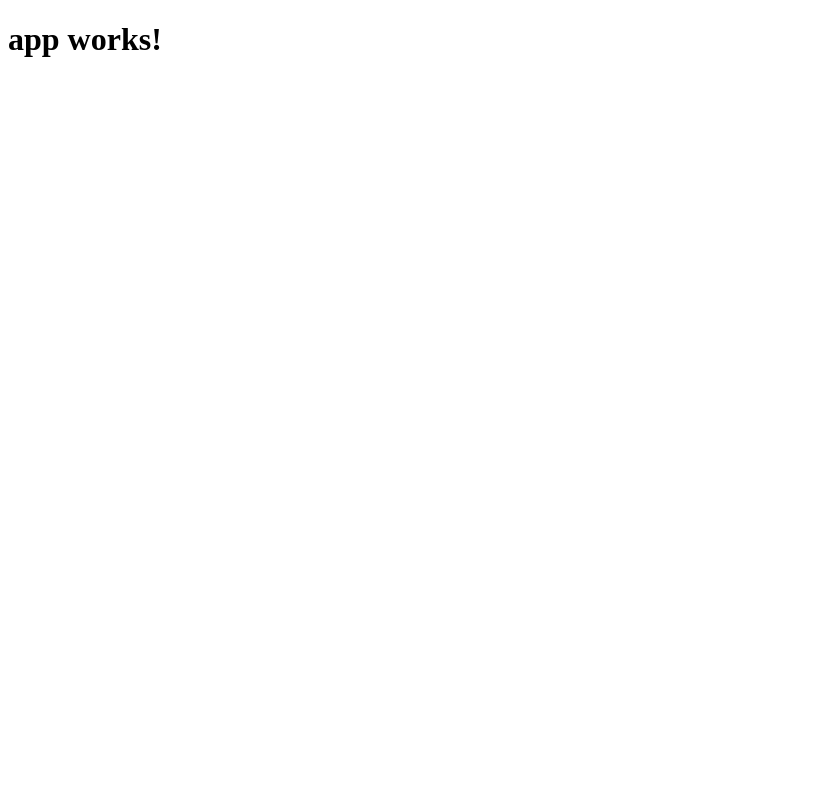
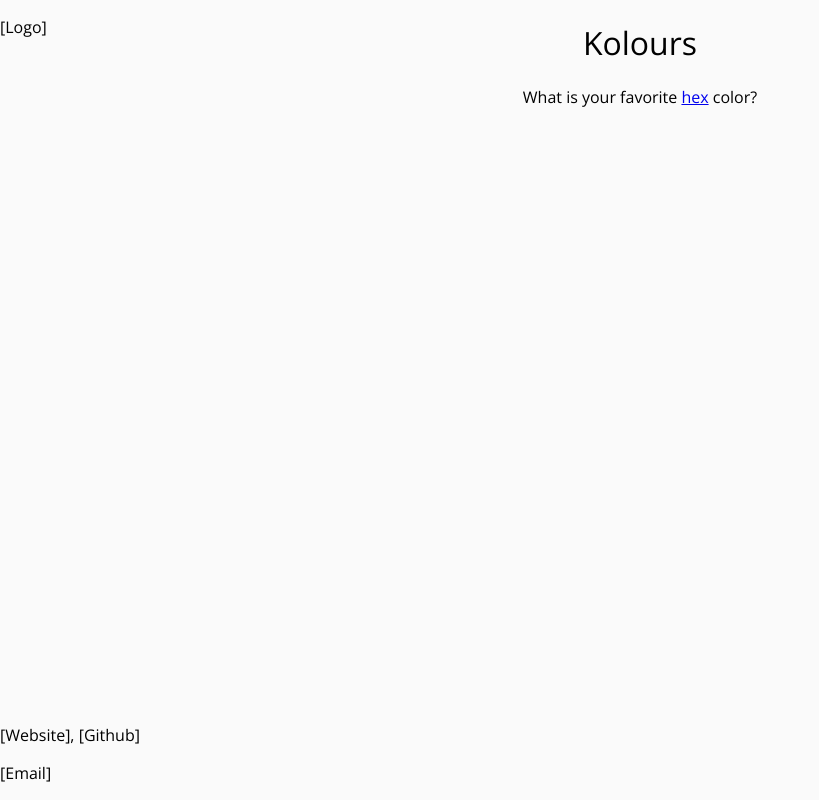
Before and after one commit to bjoberg/kolours, an Angular app: page / in a window 1280 px wide. Shown: the whole page, without its empty margins (0-819 px from the left). Built offline with nearby package versions, Linux system fonts and the light colour scheme.

Commit message:
Outlined the layout

```diff
--- a/src/app/app.component.css
+++ b/src/app/app.component.css
@@ -0,0 +1,24 @@
+/* Header */
+header {
+    position: fixed;
+    top: 0;
+    left: 0;
+    width: 100%;
+    min-height: 40px;
+    background-color: transparent;
+}
+
+/* Main Content */
+.main-content {
+    text-align: center;
+}
+
+/* Footer */
+footer {
+    position: fixed;
+    left: 0;
+    bottom: 0;
+    width: 100%;
+    min-height: 40px;
+    background-color: transparent;
+}
--- a/src/app/app.component.html
+++ b/src/app/app.component.html
@@ -1,3 +1,14 @@
-<h1>
-  {{title}}
-</h1>
+<!-- Header -->
+<header>
+  <p>[Logo]</p>
+</header>
+<!-- Main content -->
+<div class="main-content">
+  <h1>{{title}}</h1>
+  <p>What is your favorite <a target="_blank" href="http://htmlcolorcodes.com/color-picker/">hex</a> color?</p>
+</div>
+<!-- Footer -->
+<footer>
+  <p>[Website], [Github]</p>
+  <p>[Email]</p>
+</footer>
--- a/src/app/app.component.ts
+++ b/src/app/app.component.ts
@@ -3,8 +3,8 @@ import { Component } from '@angular/core';
 @Component({
   selector: 'app-root',
   templateUrl: './app.component.html',
-  styleUrls: ['./app.component.css']
+  styleUrls: ['./app.component.css', './app.normalize.css']
 })
 export class AppComponent {
-  title = 'app works!';
+  title = 'Kolours';
 }
--- /dev/null
+++ b/src/app/app.normalize.css
@@ -0,0 +1,461 @@
+/*! normalize.css v5.0.0 | MIT License | github.com/necolas/normalize.css */
+
+/**
+ * 1. Change the default font family in all browsers (opinionated).
+ * 2. Correct the line height in all browsers.
+ * 3. Prevent adjustments of font size after orientation changes in
+ *    IE on Windows Phone and in iOS.
+ */
+
+/* Document
+   ========================================================================== */
+
+html {
+  font-family: sans-serif; /* 1 */
+  line-height: 1.15; /* 2 */
+  -ms-text-size-adjust: 100%; /* 3 */
+  -webkit-text-size-adjust: 100%; /* 3 */
+}
+
+/* Sections
+   ========================================================================== */
+
+/**
+ * Remove the margin in all browsers (opinionated).
+ */
+
+body {
+  margin: 0;
+}
+
+/**
+ * Add the correct display in IE 9-.
+ */
+
+article,
+aside,
+footer,
+header,
+nav,
+section {
+  display: block;
+}
+
+/**
+ * Correct the font size and margin on `h1` elements within `section` and
+ * `article` contexts in Chrome, Firefox, and Safari.
+ */
+
+h1 {
+  font-size: 2em;
+  margin: 0.67em 0;
+}
+
+/* Grouping content
+   ========================================================================== */
+
+/**
+ * Add the correct display in IE 9-.
+ * 1. Add the correct display in IE.
+ */
+
+figcaption,
+figure,
+main { /* 1 */
+  display: block;
+}
+
+/**
+ * Add the correct margin in IE 8.
+ */
+
+figure {
+  margin: 1em 40px;
+}
+
+/**
+ * 1. Add the correct box sizing in Firefox.
+ * 2. Show the overflow in Edge and IE.
+ */
+
+hr {
+  box-sizing: content-box; /* 1 */
+  height: 0; /* 1 */
+  overflow: visible; /* 2 */
+}
+
+/**
+ * 1. Correct the inheritance and scaling of font size in all browsers.
+ * 2. Correct the odd `em` font sizing in all browsers.
+ */
+
+pre {
+  font-family: monospace, monospace; /* 1 */
+  font-size: 1em; /* 2 */
+}
+
+/* Text-level semantics
+   ========================================================================== */
+
+/**
+ * 1. Remove the gray background on active links in IE 10.
+ * 2. Remove gaps in links underline in iOS 8+ and Safari 8+.
+ */
+
+a {
+  background-color: transparent; /* 1 */
+  -webkit-text-decoration-skip: objects; /* 2 */
+}
+
+/**
+ * Remove the outline on focused links when they are also active or hovered
+ * in all browsers (opinionated).
+ */
+
+a:active,
+a:hover {
+  outline-width: 0;
+}
+
+/**
+ * 1. Remove the bottom border in Firefox 39-.
+ * 2. Add the correct text decoration in Chrome, Edge, IE, Opera, and Safari.
+ */
+
+abbr[title] {
+  border-bottom: none; /* 1 */
+  text-decoration: underline; /* 2 */
+  text-decoration: underline dotted; /* 2 */
+}
+
+/**
+ * Prevent the duplicate application of `bolder` by the next rule in Safari 6.
+ */
+
+b,
+strong {
+  font-weight: inherit;
+}
+
+/**
+ * Add the correct font weight in Chrome, Edge, and Safari.
+ */
+
+b,
+strong {
+  font-weight: bolder;
+}
+
+/**
+ * 1. Correct the inheritance and scaling of font size in all browsers.
+ * 2. Correct the odd `em` font sizing in all browsers.
+ */
+
+code,
+kbd,
+samp {
+  font-family: monospace, monospace; /* 1 */
+  font-size: 1em; /* 2 */
+}
+
+/**
+ * Add the correct font style in Android 4.3-.
+ */
+
+dfn {
+  font-style: italic;
+}
+
+/**
+ * Add the correct background and color in IE 9-.
+ */
+
+mark {
+  background-color: #ff0;
+  color: #000;
+}
+
+/**
+ * Add the correct font size in all browsers.
+ */
+
+small {
+  font-size: 80%;
+}
+
+/**
+ * Prevent `sub` and `sup` elements from affecting the line height in
+ * all browsers.
+ */
+
+sub,
+sup {
+  font-size: 75%;
+  line-height: 0;
+  position: relative;
+  vertical-align: baseline;
+}
+
+sub {
+  bottom: -0.25em;
+}
+
+sup {
+  top: -0.5em;
+}
+
+/* Embedded content
+   ========================================================================== */
+
+/**
+ * Add the correct display in IE 9-.
+ */
+
+audio,
+video {
+  display: inline-block;
+}
+
+/**
+ * Add the correct display in iOS 4-7.
+ */
+
+audio:not([controls]) {
+  display: none;
+  height: 0;
+}
+
+/**
+ * Remove the border on images inside links in IE 10-.
+ */
+
+img {
+  border-style: none;
+}
+
+/**
+ * Hide the overflow in IE.
+ */
+
+svg:not(:root) {
+  overflow: hidden;
+}
+
+/* Forms
+   ========================================================================== */
+
+/**
+ * 1. Change the font styles in all browsers (opinionated).
+ * 2. Remove the margin in Firefox and Safari.
+ */
+
+button,
+input,
+optgroup,
+select,
+textarea {
+  font-family: sans-serif; /* 1 */
+  font-size: 100%; /* 1 */
+  line-height: 1.15; /* 1 */
+  margin: 0; /* 2 */
+}
+
+/**
+ * Show the overflow in IE.
+ * 1. Show the overflow in Edge.
+ */
+
+button,
+input { /* 1 */
+  overflow: visible;
+}
+
+/**
+ * Remove the inheritance of text transform in Edge, Firefox, and IE.
+ * 1. Remove the inheritance of text transform in Firefox.
+ */
+
+button,
+select { /* 1 */
+  text-transform: none;
+}
+
+/**
+ * 1. Prevent a WebKit bug where (2) destroys native `audio` and `video`
+ *    controls in Android 4.
+ * 2. Correct the inability to style clickable types in iOS and Safari.
+ */
+
+button,
+html [type="button"], /* 1 */
+[type="reset"],
+[type="submit"] {
+  -webkit-appearance: button; /* 2 */
+}
+
+/**
+ * Remove the inner border and padding in Firefox.
+ */
+
+button::-moz-focus-inner,
+[type="button"]::-moz-focus-inner,
+[type="reset"]::-moz-focus-inner,
+[type="submit"]::-moz-focus-inner {
+  border-style: none;
+  padding: 0;
+}
+
+/**
+ * Restore the focus styles unset by the previous rule.
+ */
+
+button:-moz-focusring,
+[type="button"]:-moz-focusring,
+[type="reset"]:-moz-focusring,
+[type="submit"]:-moz-focusring {
+  outline: 1px dotted ButtonText;
+}
+
+/**
+ * Change the border, margin, and padding in all browsers (opinionated).
+ */
+
+fieldset {
+  border: 1px solid #c0c0c0;
+  margin: 0 2px;
+  padding: 0.35em 0.625em 0.75em;
+}
+
+/**
+ * 1. Correct the text wrapping in Edge and IE.
+ * 2. Correct the color inheritance from `fieldset` elements in IE.
+ * 3. Remove the padding so developers are not caught out when they zero out
+ *    `fieldset` elements in all browsers.
+ */
+
+legend {
+  box-sizing: border-box; /* 1 */
+  color: inherit; /* 2 */
+  display: table; /* 1 */
+  max-width: 100%; /* 1 */
+  padding: 0; /* 3 */
+  white-space: normal; /* 1 */
+}
+
+/**
+ * 1. Add the correct display in IE 9-.
+ * 2. Add the correct vertical alignment in Chrome, Firefox, and Opera.
+ */
+
+progress {
+  display: inline-block; /* 1 */
+  vertical-align: baseline; /* 2 */
+}
+
+/**
+ * Remove the default vertical scrollbar in IE.
+ */
+
+textarea {
+  overflow: auto;
+}
+
+/**
+ * 1. Add the correct box sizing in IE 10-.
+ * 2. Remove the padding in IE 10-.
+ */
+
+[type="checkbox"],
+[type="radio"] {
+  box-sizing: border-box; /* 1 */
+  padding: 0; /* 2 */
+}
+
+/**
+ * Correct the cursor style of increment and decrement buttons in Chrome.
+ */
+
+[type="number"]::-webkit-inner-spin-button,
+[type="number"]::-webkit-outer-spin-button {
+  height: auto;
+}
+
+/**
+ * 1. Correct the odd appearance in Chrome and Safari.
+ * 2. Correct the outline style in Safari.
+ */
+
+[type="search"] {
+  -webkit-appearance: textfield; /* 1 */
+  outline-offset: -2px; /* 2 */
+}
+
+/**
+ * Remove the inner padding and cancel buttons in Chrome and Safari on macOS.
+ */
+
+[type="search"]::-webkit-search-cancel-button,
+[type="search"]::-webkit-search-decoration {
+  -webkit-appearance: none;
+}
+
+/**
+ * 1. Correct the inability to style clickable types in iOS and Safari.
+ * 2. Change font properties to `inherit` in Safari.
+ */
+
+::-webkit-file-upload-button {
+  -webkit-appearance: button; /* 1 */
+  font: inherit; /* 2 */
+}
+
+/* Interactive
+   ========================================================================== */
+
+/*
+ * Add the correct display in IE 9-.
+ * 1. Add the correct display in Edge, IE, and Firefox.
+ */
+
+details, /* 1 */
+menu {
+  display: block;
+}
+
+/*
+ * Add the correct display in all browsers.
+ */
+
+summary {
+  display: list-item;
+}
+
+/* Scripting
+   ========================================================================== */
+
+/**
+ * Add the correct display in IE 9-.
+ */
+
+canvas {
+  display: inline-block;
+}
+
+/**
+ * Add the correct display in IE.
+ */
+
+template {
+  display: none;
+}
+
+/* Hidden
+   ========================================================================== */
+
+/**
+ * Add the correct display in IE 10-.
+ */
+
+[hidden] {
+  display: none;
+}
--- a/src/index.html
+++ b/src/index.html
@@ -7,8 +7,10 @@
 
   <meta name="viewport" content="width=device-width, initial-scale=1">
   <link rel="icon" type="image/x-icon" href="favicon.ico">
+
+  <link href="https://fonts.googleapis.com/css?family=Open+Sans:300,400,600,800" rel="stylesheet">
 </head>
 <body>
-  <app-root>Loading...</app-root>
+  <app-root>Loading your kolours...</app-root>
 </body>
 </html>
--- a/src/styles.css
+++ b/src/styles.css
@@ -1 +1,10 @@
 /* You can add global styles to this file, and also import other style files */
+* {
+    font-family: 'Open Sans', sans-serif;
+    font-weight: normal;
+    font-style: normal;
+}
+
+body {
+    background-color: #FAFAFA;
+}
```
